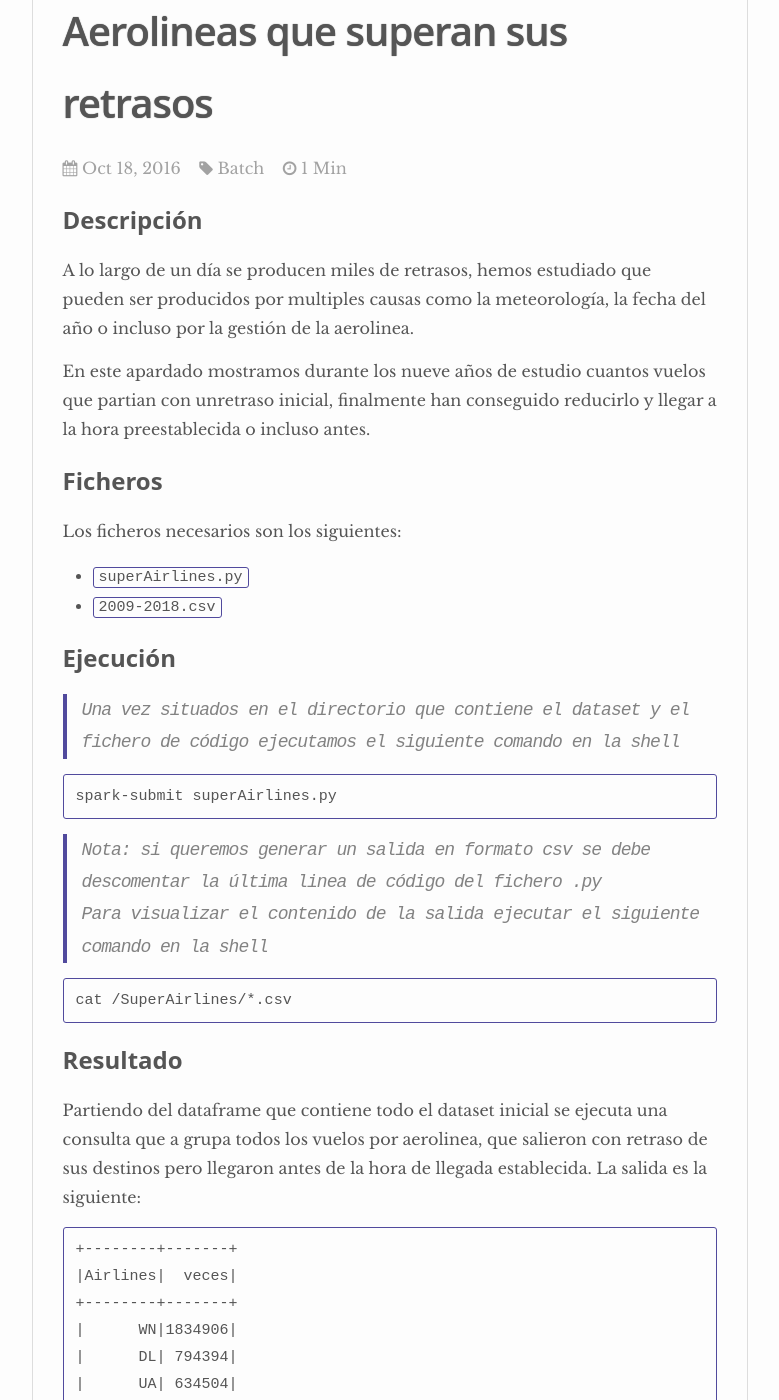
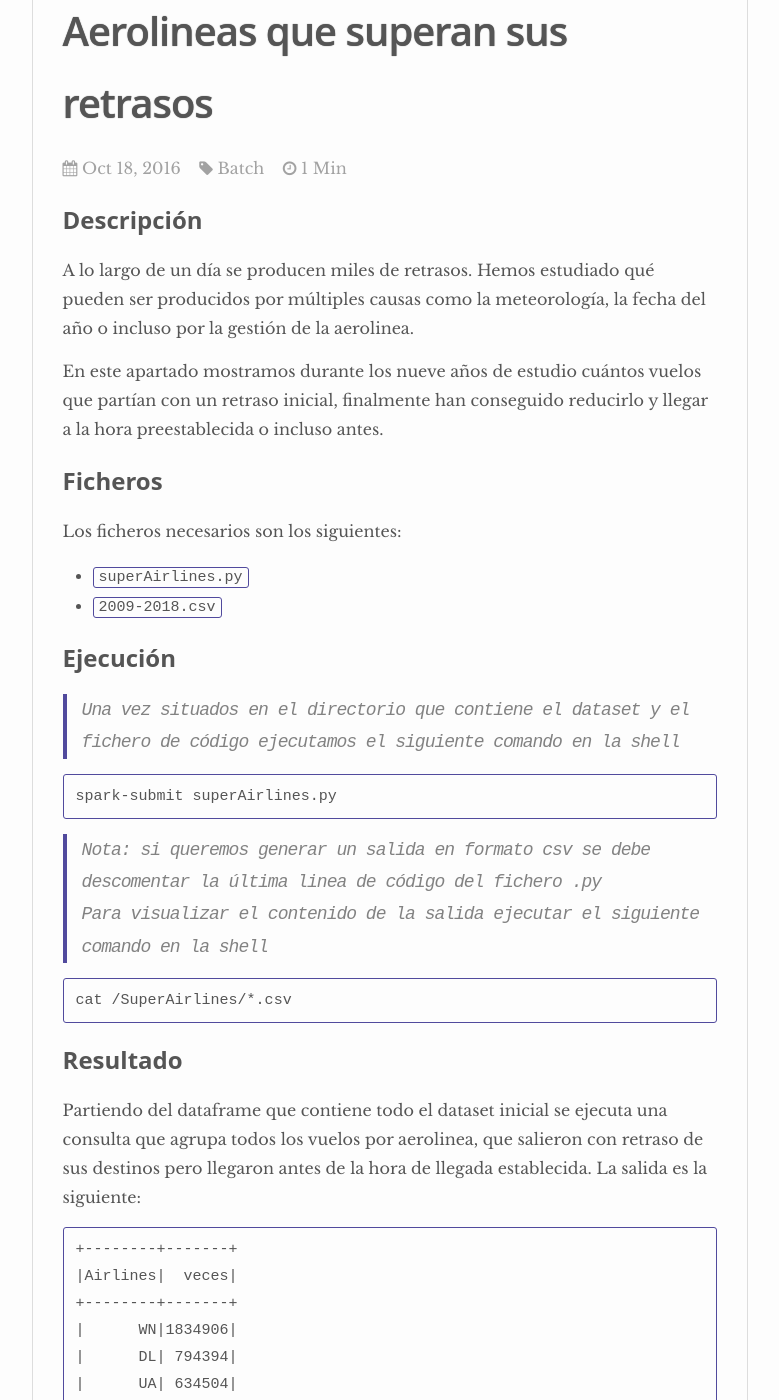
Before and after one commit to ivanfermena/Airline-Delay-Cancellation-Big-Data, a Jekyll site: the page built from _posts/2016-10-18-Super-Aerolineas.md, in a window 1280 px wide and 1400 px high, scrolled down 358 px. Shown: the whole window, without its empty margins (250-1029 px from the left). Built offline with Jekyll 4.4.1, drawn with Linux system fonts in a browser that asks for light colours; nearby versions of some CDN libraries.

Commit message:
Update 2016-10-18-Super-Aerolineas.md

```diff
--- a/_posts/2016-10-18-Super-Aerolineas.md
+++ b/_posts/2016-10-18-Super-Aerolineas.md
@@ -1,16 +1,16 @@
 ---
 layout: post
 title:  "Aerolineas que superan sus retrasos"
-description: Cuantos vuelos salen con retraso y llegan en hora
+description: Cuántos vuelos salen con retraso y llegan en hora
 categories: batch
 ---
 
 
 ## Descripción
 
-A lo largo de un día se producen miles de retrasos, hemos estudiado que pueden ser producidos por multiples causas como la meteorología, la fecha del año o incluso por la gestión de la aerolinea.
+A lo largo de un día se producen miles de retrasos. Hemos estudiado qué pueden ser producidos por múltiples causas como la meteorología, la fecha del año o incluso por la gestión de la aerolinea.
 
-En este apardado mostramos durante los nueve años de estudio cuantos vuelos que partian con unretraso inicial, finalmente han conseguido reducirlo y llegar a la hora preestablecida o incluso antes.
+En este apartado mostramos durante los nueve años de estudio cuántos vuelos que partían con un retraso inicial, finalmente han conseguido reducirlo y llegar a la hora preestablecida o incluso antes.
 
 ## Ficheros
 
@@ -31,7 +31,7 @@ Para visualizar el contenido de la salida ejecutar el siguiente comando en la sh
 
 ## Resultado
 
-Partiendo del dataframe que contiene todo el dataset inicial se ejecuta una consulta que a grupa todos los vuelos por aerolinea, que salieron con retraso de sus destinos pero llegaron antes de la hora de llegada establecida. La salida es la siguiente:
+Partiendo del dataframe que contiene todo el dataset inicial se ejecuta una consulta que agrupa todos los vuelos por aerolinea, que salieron con retraso de sus destinos pero llegaron antes de la hora de llegada establecida. La salida es la siguiente:
 
     +--------+-------+
     |Airlines|  veces|
```
